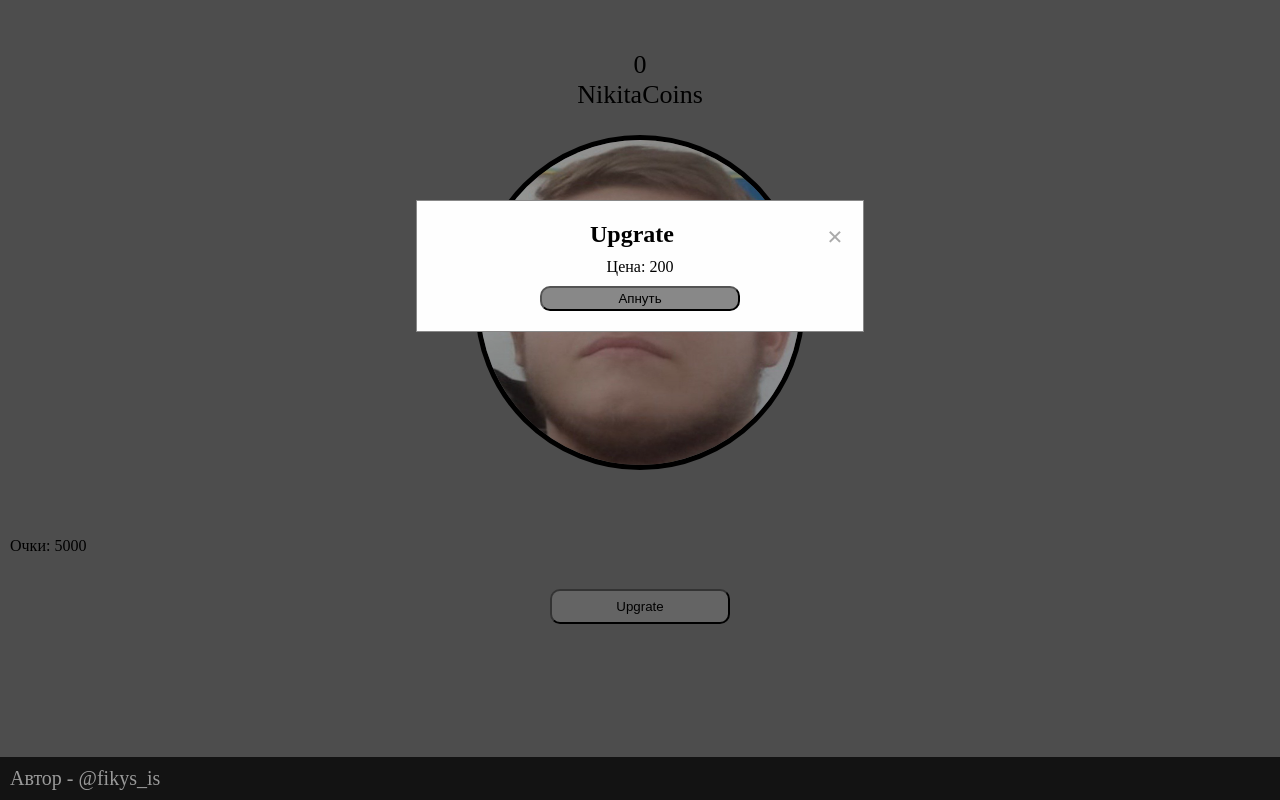
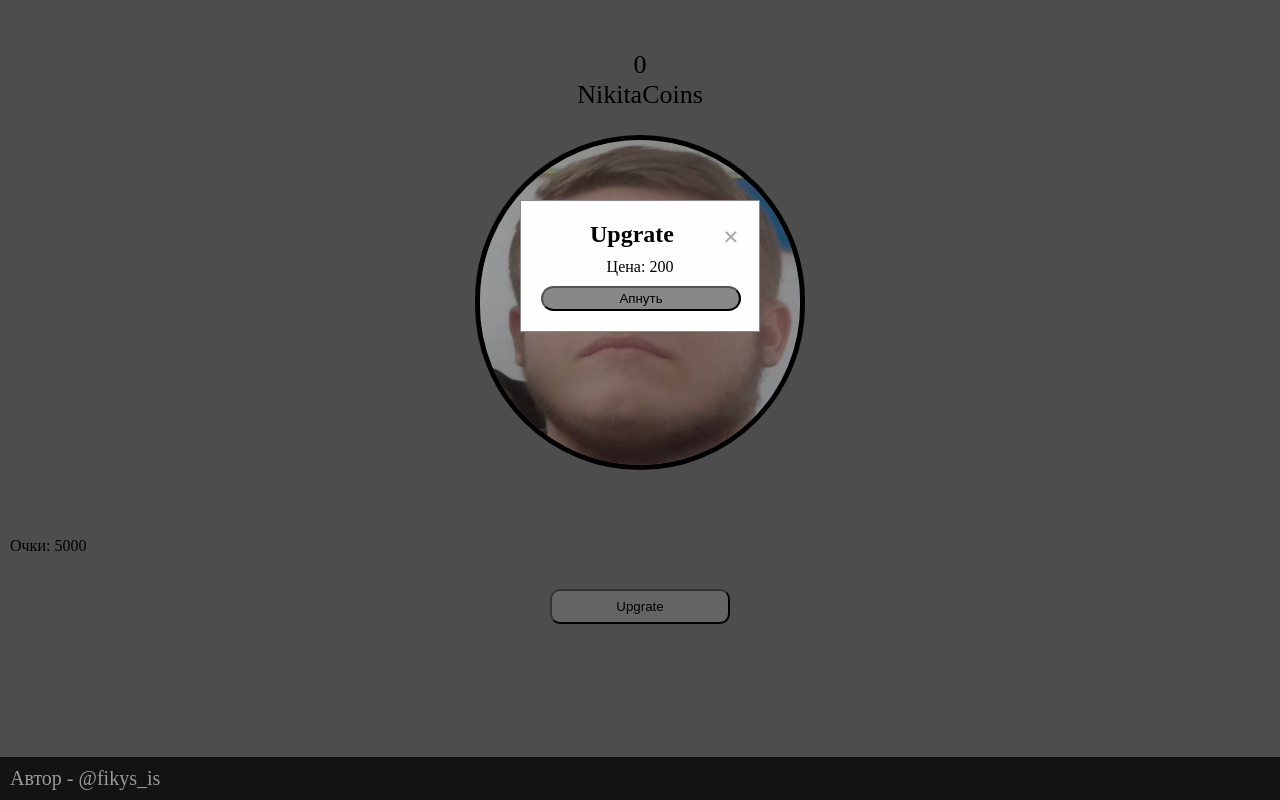
Before and after one commit to ToNaza/NikitaCoinWeb, a plain HTML site: page index.html in a window 1280 px wide. Both pictures are taken after a click on the button "Upgrate". Drawn offline with Linux system fonts and the light colour scheme.

Commit message:
Update 2

```diff
--- a/style1.css
+++ b/style1.css
@@ -134,7 +134,7 @@ img{
     margin: 15% auto; /* Центрування */
     padding: 20px;
     border: 1px solid #888;
-    width: 35%; /* Ширина модального вікна */
+    width: 240px; /* Ширина модального вікна */
     margin-top: 200px;
     text-align: center;
 
@@ -146,7 +146,7 @@ img{
         background-color: #888;
         width: 200px;
         height: 25px;
-        border-radius: 10px;
+        border-radius: 20px;
     }
 }
 
```
Also changed, not shown: 1 other file.
